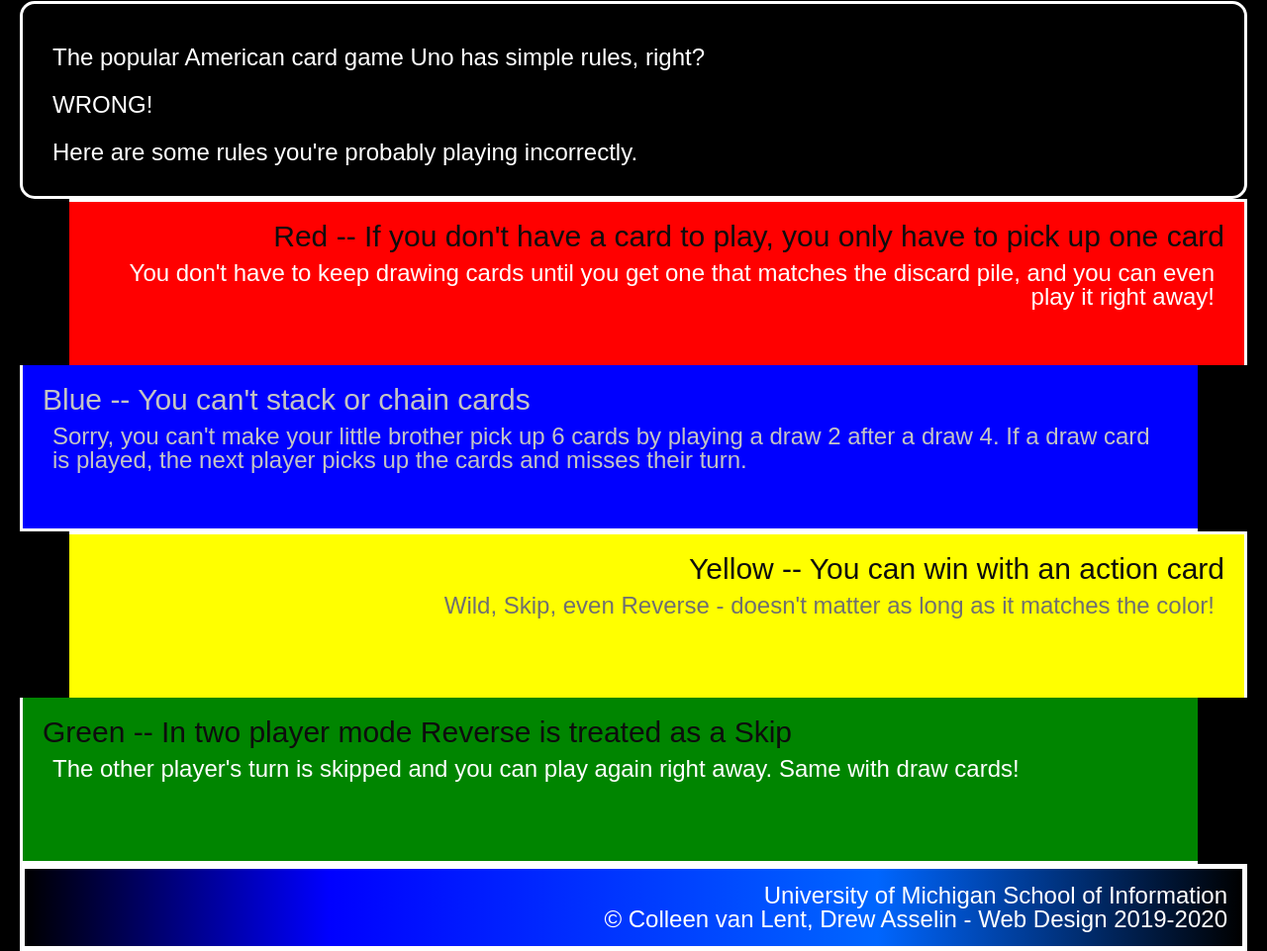
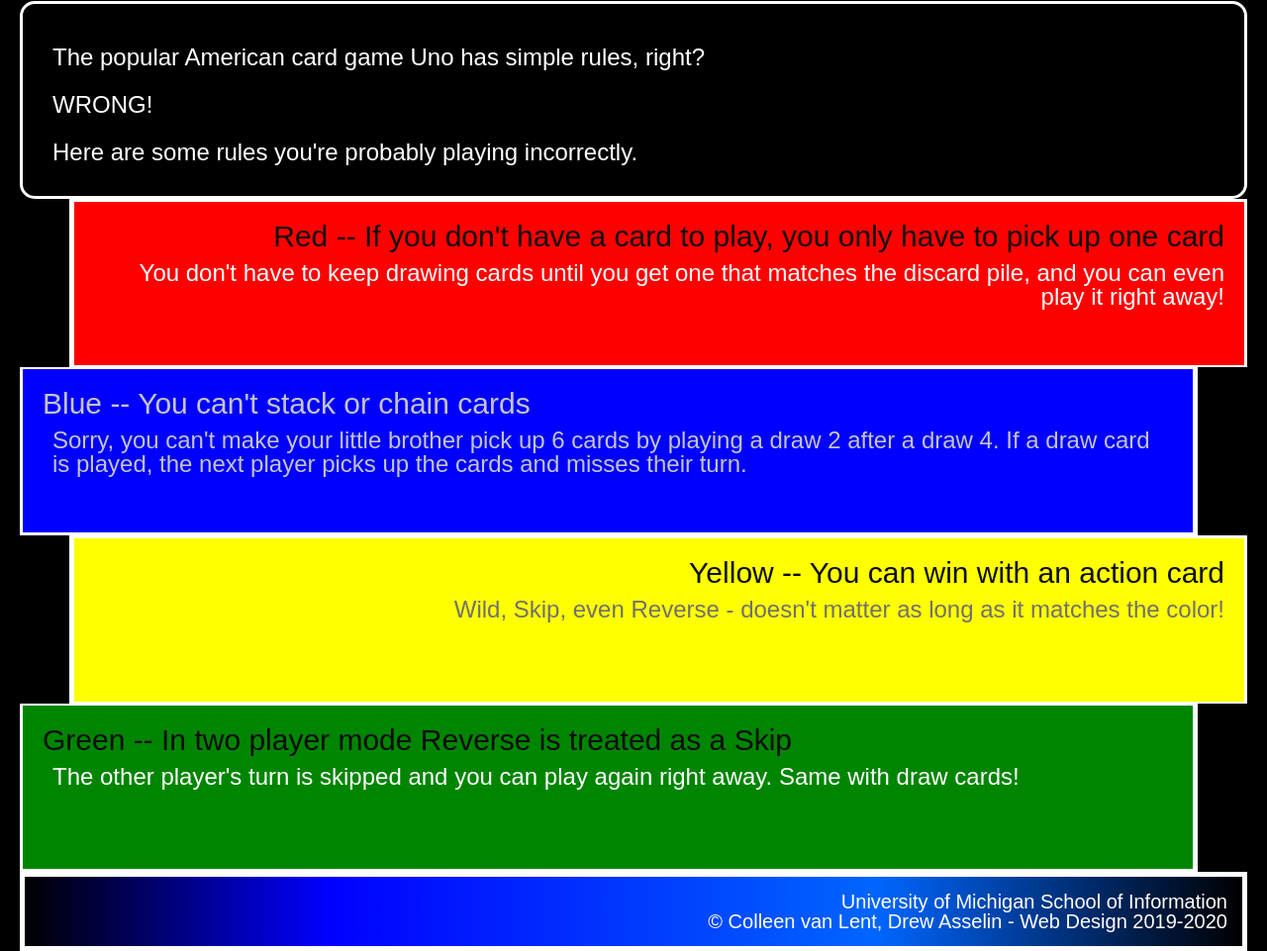
Before and after one commit to kevxuUmich/hw3-2023, a plain HTML site: page index.html in a window 1280 px wide. Shown: the part 327-1288 px from the top of the page at 99% size. Drawn offline with Linux system fonts and the light colour scheme.

Commit message:
Updated css

```diff
--- a/css/style.css
+++ b/css/style.css
@@ -1,5 +1,5 @@
 body{
-      font-family: Arial, Helvetica, sans-serif;
+      font-family: Arial, Verdana, sans-serif;
       background-color: #000000;
       color: #ffffff;
       margin: 20px 20px 0px;
@@ -15,7 +15,8 @@ h2{
 }
 p{
       font-size: 24px;
-      padding: 10px 10px 0px;
+      padding-top: 10px;
+      padding-left: 10px;
 }
 img{
       width: 250px;
@@ -38,15 +39,15 @@ div{
       background-color: #ff0000;
       text-align: right;
       margin-left: 50px;
-      border-bottom: 2px;
-      border-left: 5px;
+      border-bottom: 2px solid;
+      border-left: 5px solid;
 }
 .blue{
       background-color: #0000ff;
       text-align: left;
       margin-right: 50px;
-      border-right: 5px;
-      border-top: 2px;
+      border-right: 5px solid;
+      border-top: 2px solid;
 }
 .blue p {
       color:#C4C4C4;
@@ -58,8 +59,8 @@ div{
       background-color: #ffff00;
       text-align: right;
       margin-left: 50px;
-      border-bottom: 2px;
-      border-left: 5px;
+      border-bottom: 2px solid;
+      border-left: 5px solid;
 }
 .yellow p{
       color: #707070;
@@ -68,15 +69,15 @@ div{
       background-color: #008500;
       text-align: left;
       margin-right: 50px;
-      border-right: 5px;
-      border-top: 2px;
+      border-right: 5px solid;
+      border-top: 2px solid;
 }
 footer{
       background: linear-gradient(to right, #000000 0%, #0000ff 25%, #0066ff 70%, #000000 100%);
       border: 5px solid #ffffff;
 }
-footer p{
-      text-size-adjust: 20px;
+footer > p{
+      font-size: 20px;
       text-align: right;
       padding: 15px 15px 15px 0px;
 }
```
